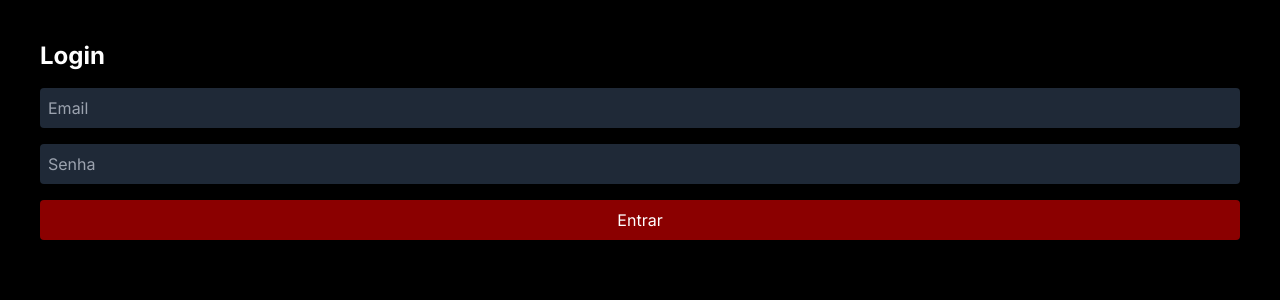
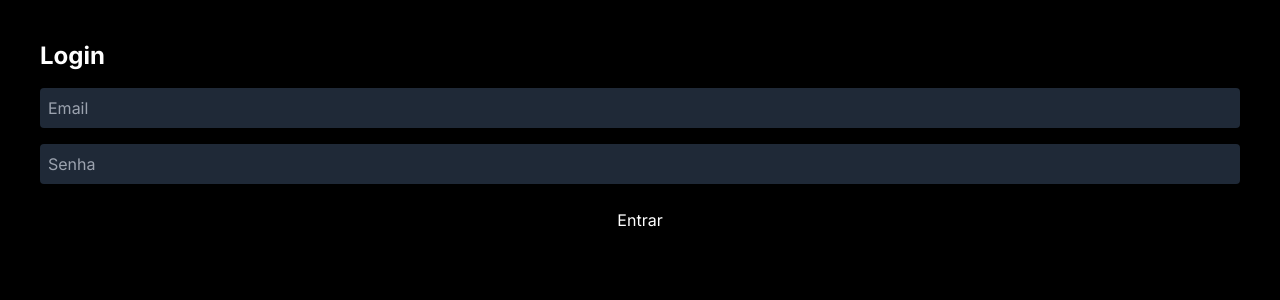
Before and after one commit to Bunker91/Bunker91Design, a Next.js app: page /login in a window 1280 px wide. Shown: the top 300 px of the page. Built offline with nearby package versions, Linux system fonts and the light colour scheme.

Commit message:
Update tailwind.config.js

```diff
--- a/tailwind.config.js
+++ b/tailwind.config.js
@@ -1,15 +1,38 @@
 /** @type {import('tailwindcss').Config} */
 module.exports = {
-  content: ['./app/**/*.{ts,tsx}', './components/**/*.{ts,tsx}'],
+  darkMode: 'class', // ativa dark mode por classe (você controla via js)
+  content: [
+    './app/**/*.{js,ts,jsx,tsx}',
+    './components/**/*.{js,ts,jsx,tsx}',
+  ],
   theme: {
     extend: {
       colors: {
-        bunker: {
-          red: '#8B0000',
-          dark: '#0a0a0a'
-        }
-      }
-    }
+        bunkerBlack: '#0a0a0a',
+        bunkerRed: {
+          50: '#2c0000',
+          100: '#520000',
+          200: '#730000',
+          300: '#930000',
+          400: '#b00000',
+          500: '#cc0000',
+          600: '#d92727',
+          700: '#e54949',
+          800: '#f26e6e',
+          900: '#fa9a9a',
+        },
+        transparentBlack: 'rgba(10, 10, 10, 0.7)',
+      },
+      backgroundImage: {
+        'bunker-gradient': 'linear-gradient(135deg, #cc0000 0%, #0a0a0a 100%)',
+      },
+      boxShadow: {
+        'bunker-soft': '0 4px 12px rgba(204, 0, 0, 0.4)',
+      },
+      fontFamily: {
+        sans: ['"Inter"', 'ui-sans-serif', 'system-ui', 'sans-serif'],
+      },
+    },
   },
-  plugins: []
+  plugins: [],
 }
```
